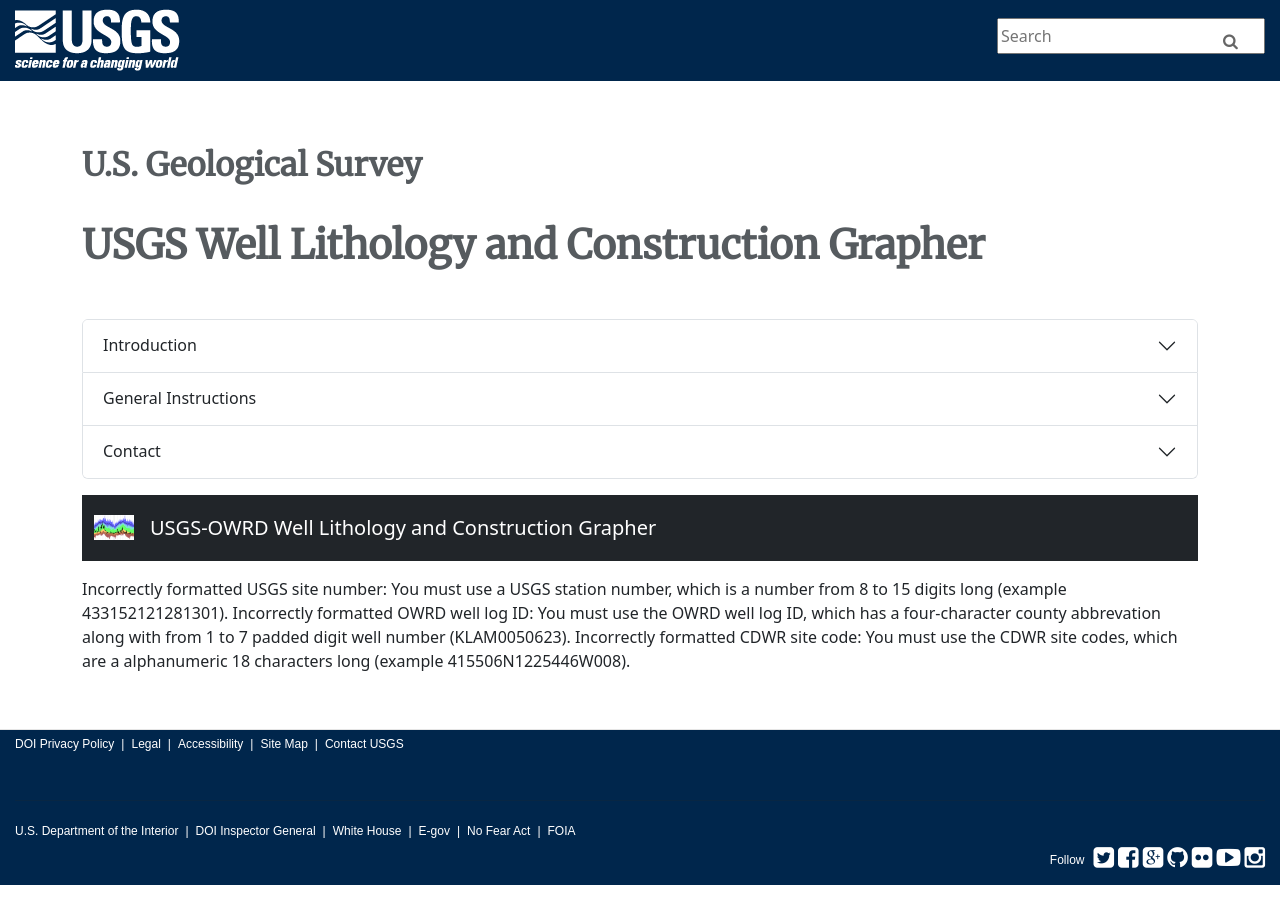
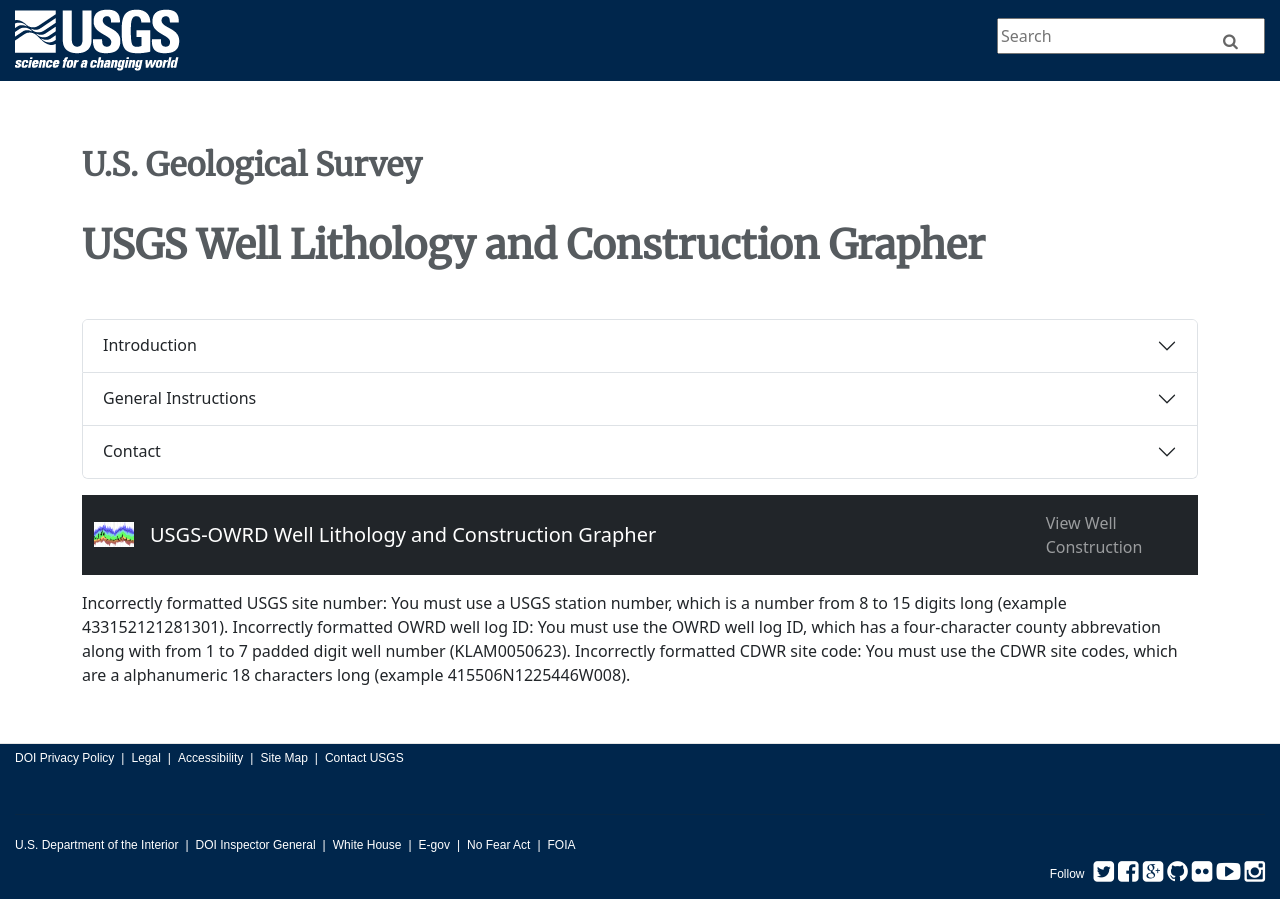
Before and after one commit to llorzol/well_lithology, a plain HTML site: page htdocs/index.html in a window 1280 px wide. Drawn offline with nearby package versions, Linux system fonts and the light colour scheme; files that its build step writes are made by us from their sources.

Commit message:
version 3.07-- January 10, 2025

```diff
--- a/htdocs/index.html
+++ b/htdocs/index.html
@@ -1,7 +1,7 @@
 <!DOCTYPE html>
 
-<!-- version 3.05 -->
-<!-- version_date December 26, 2024 -->
+<!-- version 3.07 -->
+<!-- version_date January 10, 2025 -->
 
 <html xmlns="http://www.w3.org/1999/xhtml" xml:lang="en" lang="en">
 <head>
@@ -94,12 +94,17 @@
           <div class="collapse navbar-collapse" id="navbarNav">
             <ul class="navbar-nav">
 
+              <!--Water Well Report-->
+              <li id="viewReport" class="nav-item">
+                <a class="nav-link" href="#">
+                  View Water Well Report
+                </a>
+              </li>
+
               <!--Download-->
-              <li class="nav-item">
+              <li id="viewConstruction" class="nav-item">
                 <a class="nav-link" href="#">
-                  <span id="viewReport" data-tooltip="on" data-placement="bottom">
-                    View Water Well Report
-                  </span>
+                  View Well Construction
                 </a>
               </li>
             </ul>
```
